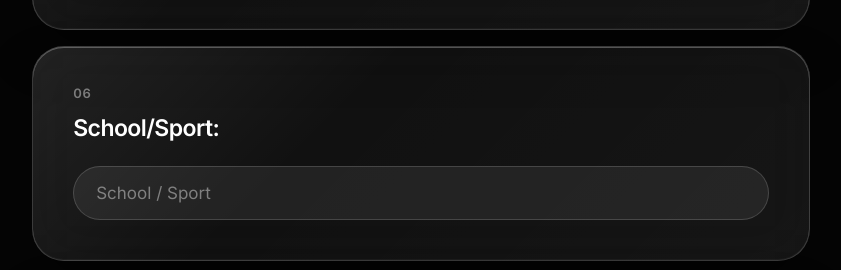
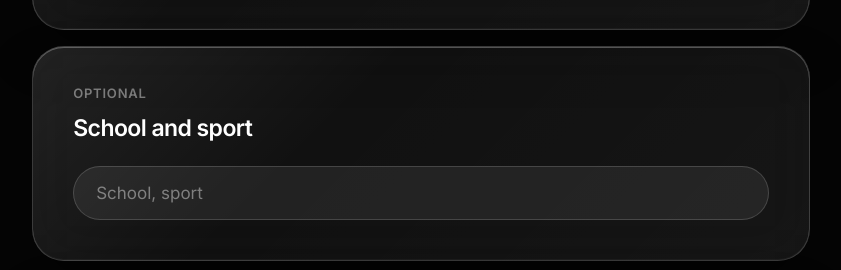
Before and after one commit to emmettmack/lettered-survey, a plain HTML site: page index.html in a window 1280 px wide. Shown: the part 2168-2438 px from the top of the page, without its empty margins (219-1060 px from the left). Drawn offline with Linux system fonts and the light colour scheme.

Commit message:
Add files via upload

```diff
--- a/index.html
+++ b/index.html
@@ -108,9 +108,9 @@
 
     <!-- School / Sport -->
     <div class="q glass">
-      <label class="qt" for="q5"><span class="num">06</span>School/Sport:</label>
+      <label class="qt" for="q5"><span class="num">OPTIONAL</span>School and sport</label>
       <div class="body">
-        <input class="in" id="q5" name="q5" type="text" maxlength="100" autocomplete="off" placeholder="School / Sport">
+        <input class="in" id="q5" name="q5" type="text" maxlength="100" autocomplete="off" placeholder="School, sport">
       </div>
     </div>
 
```
